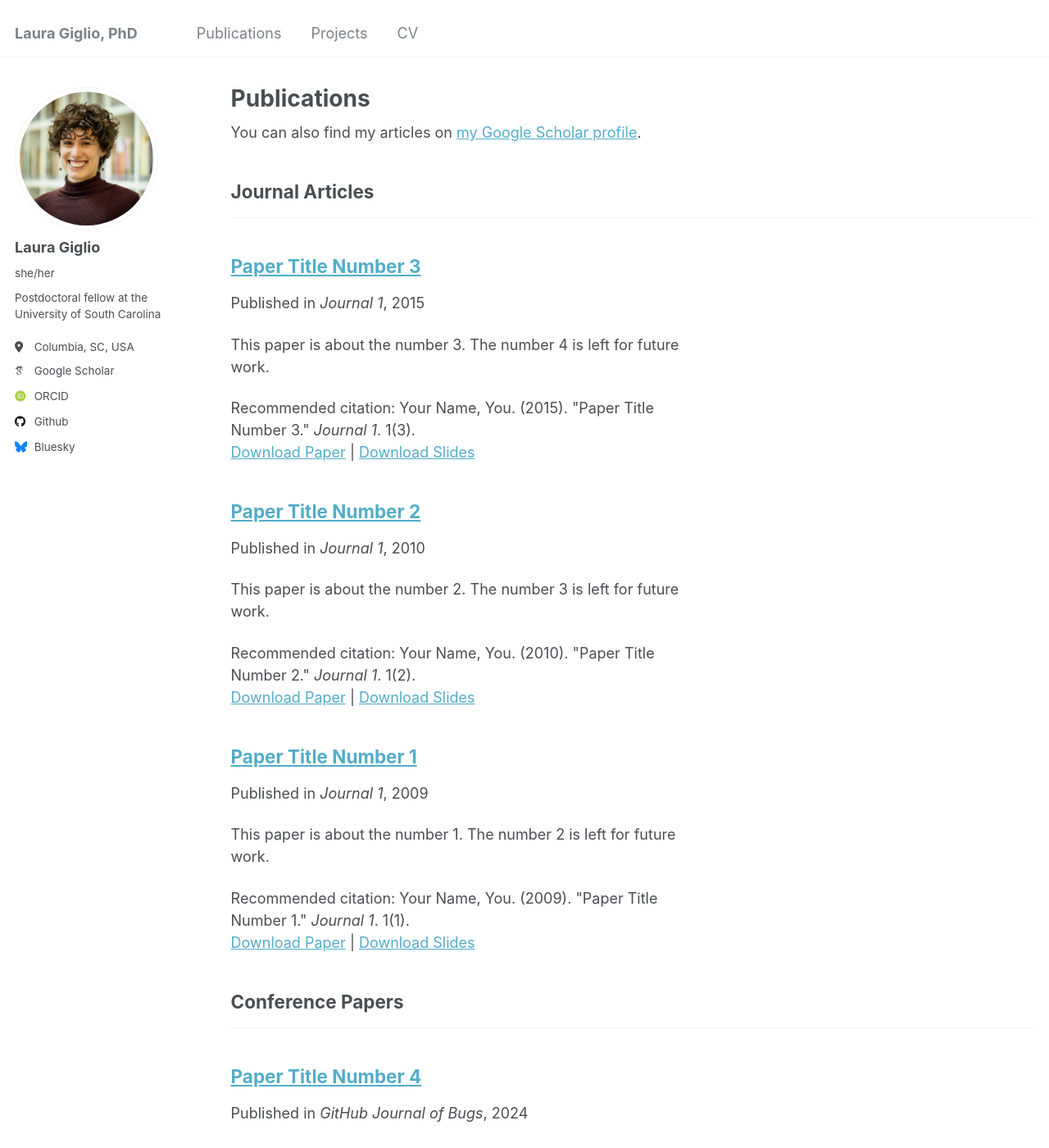
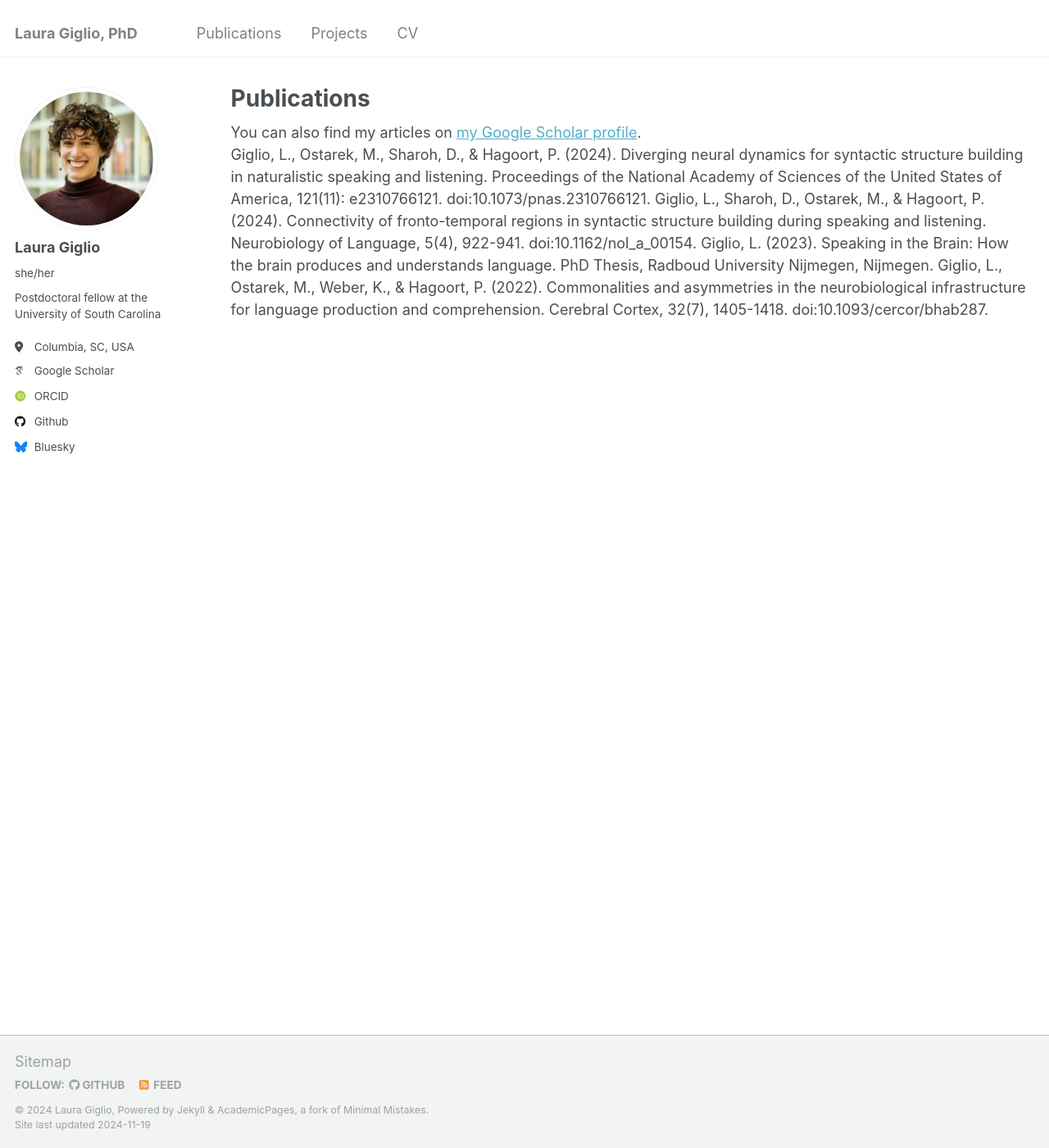
Before and after one commit to lauragiglio/lauragiglio.github.io, a Jekyll site: the page built from _pages/publications.html, in a window 1280 px wide and 1400 px high. Shown: the whole window at 82% size. Built offline with Jekyll 4.4.1, drawn with Linux system fonts in a browser that asks for light colours; some web fonts are replaced; some of the changed text lies outside the part shown.

Commit message:
Update publications.html

```diff
--- a/_pages/publications.html
+++ b/_pages/publications.html
@@ -11,23 +11,10 @@ author_profile: true
 
 {% include base_path %}
 
-<!-- New style rendering if publication categories are defined -->
-{% if site.publication_category %}
-  {% for category in site.publication_category  %}
-    {% assign title_shown = false %}
-    {% for post in site.publications reversed %}
-      {% if post.category != category[0] %}
-        {% continue %}
-      {% endif %}
-      {% unless title_shown %}
-        <h2>{{ category[1].title }}</h2><hr />
-        {% assign title_shown = true %}
-      {% endunless %}
-      {% include archive-single.html %}
-    {% endfor %}
-  {% endfor %}
-{% else %}
-  {% for post in site.publications reversed %}
-    {% include archive-single.html %}
-  {% endfor %}
-{% endif %}
+Giglio, L., Ostarek, M., Sharoh, D., & Hagoort, P. (2024). Diverging neural dynamics for syntactic structure building in naturalistic speaking and listening. Proceedings of the National Academy of Sciences of the United States of America, 121(11): e2310766121. doi:10.1073/pnas.2310766121.
+
+Giglio, L., Sharoh, D., Ostarek, M., & Hagoort, P. (2024). Connectivity of fronto-temporal regions in syntactic structure building during speaking and listening. Neurobiology of Language, 5(4), 922-941. doi:10.1162/nol_a_00154.
+
+Giglio, L. (2023). Speaking in the Brain: How the brain produces and understands language. PhD Thesis, Radboud University Nijmegen, Nijmegen.
+
+Giglio, L., Ostarek, M., Weber, K., & Hagoort, P. (2022). Commonalities and asymmetries in the neurobiological infrastructure for language production and comprehension. Cerebral Cortex, 32(7), 1405-1418. doi:10.1093/cercor/bhab287.
```
